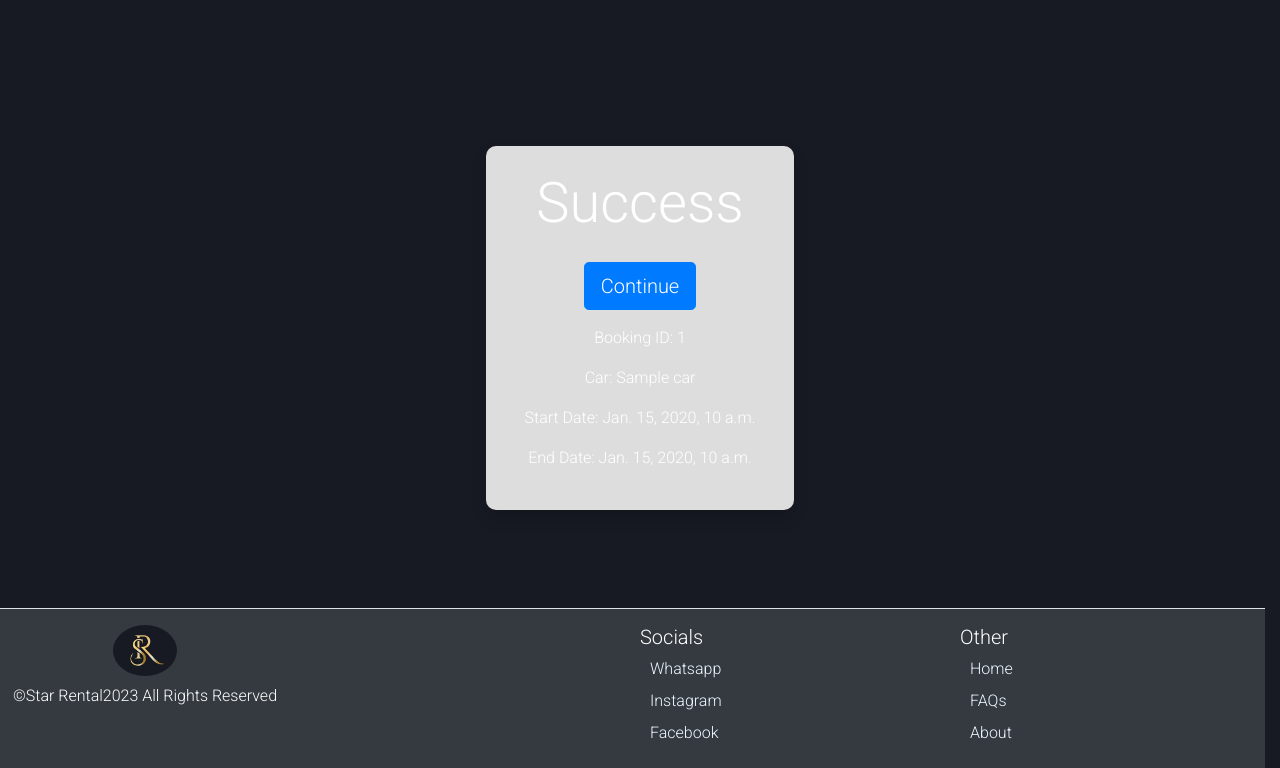
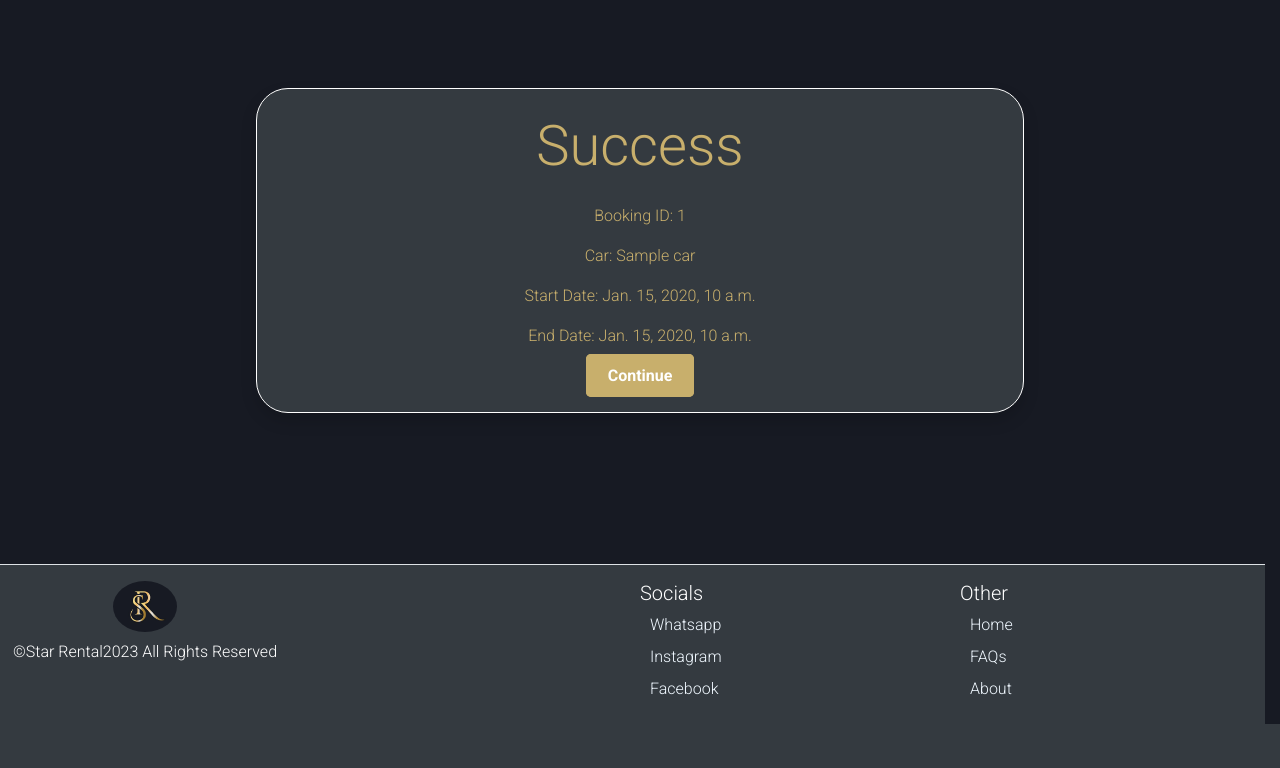
Before and after one commit to TediMihali/StarRentalCode, a Django app: template car_rental_project/rental/templates/rent_success.html in a window 1280 px wide. Shown: the part 76-844 px from the top of the page. After the commit the page ends 800 px from the top, so only its background shows below. Run offline with Django 3.2, Linux system fonts and the light colour scheme; the template is opened without the code that fills it: most values are stand-ins (such as "Sample title", 1, 10 or a date in 2020); some libraries are stand-ins or nearby versions.

Commit message:
Fixed rent functionality

```diff
--- a/car_rental_project/accounts/templates/sign_in.html
+++ b/car_rental_project/accounts/templates/sign_in.html
@@ -9,7 +9,7 @@
 
 {% block content %}
 
-  <div class="container-flfuid" >
+  <div class="container-fluid" >
     <div class="row justify-content-center">
       <div class="col-md-6 border p-4" id="sign_in_container">
         <h2 class="mb-4" id="form_text">Sign In</h2>
--- a/car_rental_project/accounts/urls.py
+++ b/car_rental_project/accounts/urls.py
@@ -1,8 +1,8 @@
 from django.urls import path
-from .views import SignInView, SignUpView, logout_view
+from .views import SignInView, signup_view, logout_view
 
 urlpatterns = [
     path("signin/", SignInView.as_view(), name='signin'),
-    path("signup/", SignUpView.as_view(), name="signup"),
+    path("signup/", signup_view, name="signup"),
     path("logout/", logout_view, name="logout")
 ]
--- a/car_rental_project/rental/templates/rent_success.html
+++ b/car_rental_project/rental/templates/rent_success.html
@@ -1,16 +1,21 @@
 {% extends "base.html" %}
+{% load static%}
+
+{% block links %}
+<link rel="stylesheet" href={% static "css/rent_success.css"%}>
+{% endblock %}
 
 {% block content %}
-    <div class="container-fluid mt-5 d-flex justify-content-center align-items-center" style="min-height: 70vh;">
-        <div class="text-center p-4 shadow" style="background-color: #DDDDDD; border-radius: 10px;">
-            <h1 class="display-4 mb-4">Success</h1>
-            <a href="{% url 'rental:home' %}" class="btn btn-primary btn-lg">Continue</a>
-            <div class="col-12 mt-3">
-                <p>Booking ID: {{ booking_id }}</p>
-                <p>Car: {{ car }}</p>
-                <p>Start Date: {{ start_date }}</p>
-                <p>End Date: {{ end_date }}</p>
+    <div class="container-fluid mt-5" id="success_parent_container">
+        <div class="text-center p-4 shadow" id="success_container" >
+            <h1 class="display-4 mb-4" id="form_text">Success</h1>
+            <div class="col-12 mt-3" id="lines_text">
+                <p id="form_text">Booking ID: {{ booking_id }}</p>
+                <p id="form_text">Car: {{ car }}</p>
+                <p id="form_text">Start Date: {{ start_date }}</p>
+                <p id="form_text">End Date: {{ end_date }}</p>
             </div>
+            <a href="{% url 'rental:home' %}" id="success_button">Continue</a>
         </div>
     </div>
 
--- a/car_rental_project/rental/urls.py
+++ b/car_rental_project/rental/urls.py
@@ -12,5 +12,4 @@ urlpatterns = [
     path("about/", AboutUsView.as_view(), name="about_us"),
     path('bookings', BookingsView.as_view(), name="bookings"),
     path('bookings/cancel/<int:booking_id>',CancelBookingView.as_view() ,name="cancel_booking"),
-
 ]
--- /dev/null
+++ b/car_rental_project/static/css/rent_success.css
@@ -0,0 +1,40 @@
+#success_parent_container{
+    display: flex;
+    justify-content: center;
+}
+
+#success_container{
+    background-color: #343A40;
+    border: 1px white solid;
+    width:60vw;
+    margin-top: 5vh;
+    border-radius: 2rem;
+    margin-bottom: 10vh;
+}
+
+#form_text{
+    color: #C8AF6C;
+    text-align: center;
+  }
+
+
+#success_button{
+    margin-top: 5vh;
+    padding: 10px 20px;
+    font-size: 16px;
+    font-weight: bold;
+    text-align: center;
+    text-decoration: none;
+    border: 2px solid #C8AF6C;
+    color: #fff;
+    background-color: #C8AF6C;
+    border-radius: 5px;
+    transition: background-color 0.3s, color 0.3s;
+
+    /* Add hover effect */
+    &:hover {
+        background-color: rgb(143, 119, 54);
+        border-color: rgb(143, 119, 54);
+        color: #fff;
+    }
+  }
```
Also changed, not shown: car_rental_project/accounts/forms.py (+10 -2 lines), car_rental_project/accounts/templates/sign_up.html (+13 -7 lines), car_rental_project/accounts/views.py (+45 -6 lines), car_rental_project/rental/models.py (+7 -6 lines), car_rental_project/rental/views.py (+9 -2 lines), car_rental_project/db.sqlite3, car_rental_project/rental/migrations/0023_customuser.py, car_rental_project/rental/migrations/0024_delete_customuser.py, car_rental_project/rental/migrations/0025_alter_booking_customer.py (added), car_rental_project/rental/migrations/0026_customer_user.py (added), car_rental_project/rental/migrations/0027_remove_customer_id_number.py (added).
